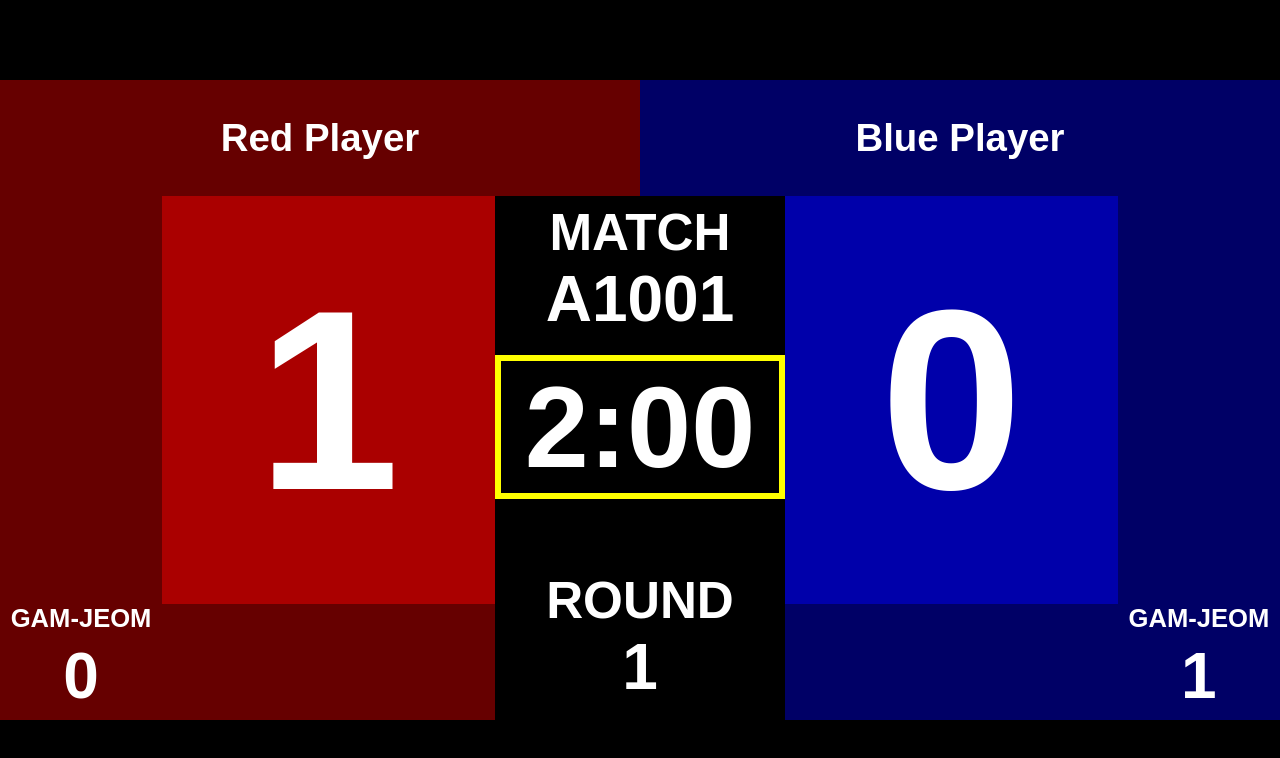
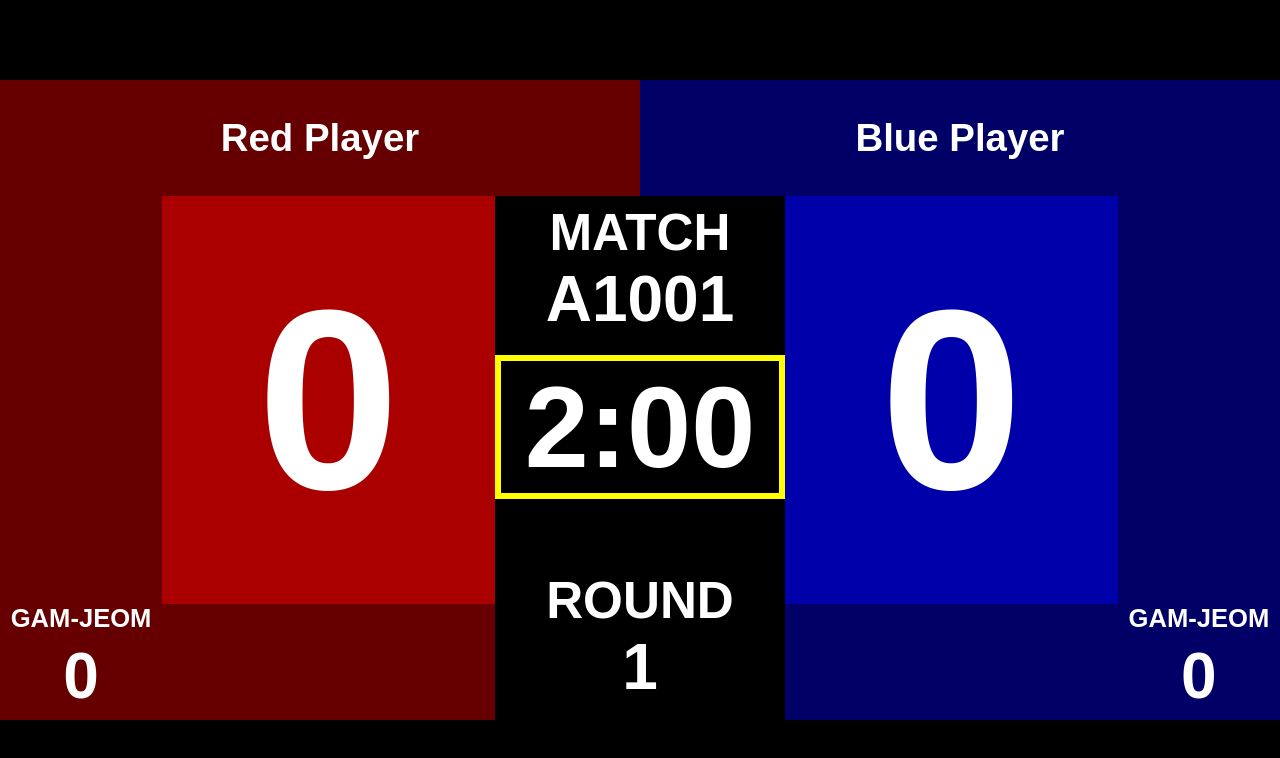
Before and after one commit to CY-Cheung/TKD-scoreboard, a React (Vite) app: page /screen in a window 1280 px wide. Shown: the top 758 px of the page. Built offline with nearby package versions, Linux system fonts and the light colour scheme.

Commit message:
Quick commit by script.

```diff
--- a/src/Pages/Screen/Screen.jsx
+++ b/src/Pages/Screen/Screen.jsx
@@ -32,7 +32,7 @@ function ScoreBoard() {
 	}, []);
 
 	const scoreArray = [
-		[1, 0, 0, 0, 0, 0],
+		[0, 0, 0, 0, 0, 0],
 		[0, 0, 0, 0, 0, 0],
 	];
 
```
